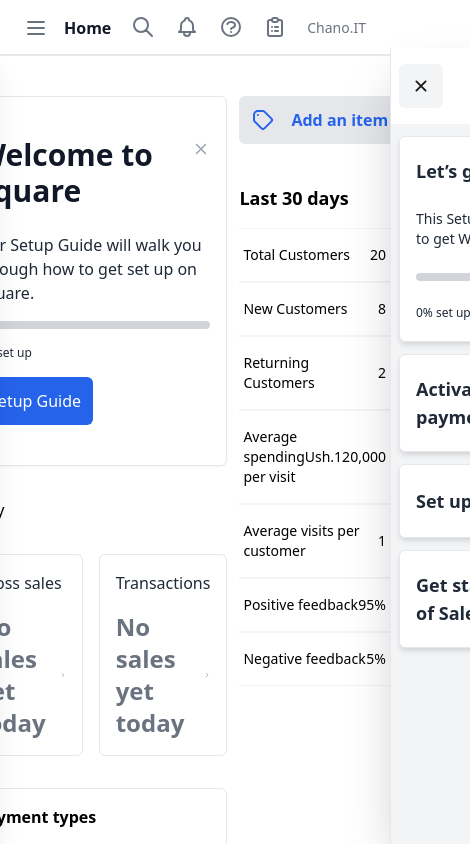
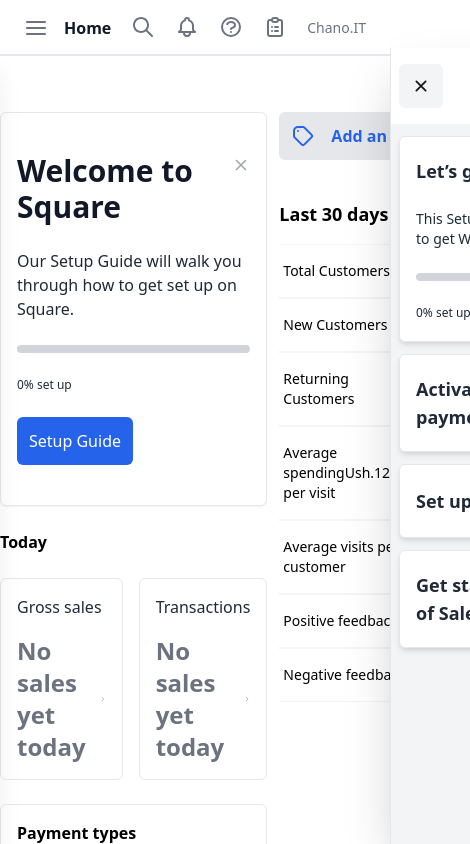
Before and after one commit to brian-chano/square-dashboard-clone, a Next.js app: page /dashboard in a window 390 px wide. Shown: the top 844 px of the page, 470 px wide, since content can reach past the window. Built offline with nearby package versions, Linux system fonts and the light colour scheme.

Commit message:
Fixes: Responsiveness at sm break point.
- Improved responsiveness at sm break point.
- Moved history items to constants.
- Wrapped header svgs in buttons.
- Renamed svg props for SetupGuide

```diff
--- a/components/Header.js
+++ b/components/Header.js
@@ -17,37 +17,31 @@
           className='flex space-x-4 cursor-pointer text-gray-500 hover:text-gray-900'
           onClick={() => setShowSideBar(!showSideBar)}
         >
-          <svg
-            xmlns='http://www.w3.org/2000/svg'
-            className='h-6 w-6'
+          <button>
+            <svg className='w-6 h-6' viewBox='0 0 24 24'>
+              <path
+                fillRule='evenodd'
+                clipRule='evenodd'
+                d='M2 6C2 5.44772 2.44772 5 3 5H21C21.5523 5 22 5.44772 22 6C22 6.55228 21.5523 7 21 7H3C2.44772 7 2 6.55228 2 6ZM2 12C2 11.4477 2.44772 11 3 11H21C21.5523 11 22 11.4477 22 12C22 12.5523 21.5523 13 21 13H3C2.44772 13 2 12.5523 2 12ZM3 17C2.44772 17 2 17.4477 2 18C2 18.5523 2.44772 19 3 19H21C21.5523 19 22 18.5523 22 18C22 17.4477 21.5523 17 21 17H3Z'
                 fill='currentColor'
-            viewBox='0 0 24 24'
-            stroke='currentColor'
-          >
-            <path
-              strokeLinecap='round'
-              strokeLinejoin='round'
-              strokeWidth='2'
-              d='M4 6h16M4 12h16M4 18h16'
               />
             </svg>
+          </button>
+
           <p className='font-semibold text-gray-900'>Home</p>
         </div>
         <div className='flex space-x-5 text-gray-500 cursor-pointer items-center'>
-          <svg
-            xmlns='http://www.w3.org/2000/svg'
-            className='h-6 w-6 hover:text-gray-900'
-            fill='none'
-            viewBox='0 0 24 24'
-            stroke='currentColor'
-          >
+          <button>
+            <svg className='w-6 h-6' viewBox='0 0 24 24'>
               <path
-              strokeLinecap='round'
-              strokeLinejoin='round'
-              strokeWidth='2'
-              d='M21 21l-6-6m2-5a7 7 0 11-14 0 7 7 0 0114 0z'
+                fillRule='evenodd'
+                clipRule='evenodd'
+                d='M10 2C5.58172 2 2 5.58172 2 10C2 14.4183 5.58172 18 10 18C11.8487 18 13.551 17.3729 14.9056 16.3199L20.2929 21.7071C20.6834 22.0976 21.3166 22.0976 21.7071 21.7071C22.0976 21.3166 22.0976 20.6834 21.7071 20.2929L16.3199 14.9056C17.3729 13.551 18 11.8487 18 10C18 5.58172 14.4183 2 10 2ZM4 10C4 6.68629 6.68629 4 10 4C13.3137 4 16 6.68629 16 10C16 13.3137 13.3137 16 10 16C6.68629 16 4 13.3137 4 10Z'
+                fill='currentColor'
               />
             </svg>
+          </button>
+          <button>
             <svg
               xmlns='http://www.w3.org/2000/svg'
               className='h-6 w-6 hover:text-gray-900'
@@ -62,6 +56,8 @@
                 d='M15 17h5l-1.405-1.405A2.032 2.032 0 0118 14.158V11a6.002 6.002 0 00-4-5.659V5a2 2 0 10-4 0v.341C7.67 6.165 6 8.388 6 11v3.159c0 .538-.214 1.055-.595 1.436L4 17h5m6 0v1a3 3 0 11-6 0v-1m6 0H9'
               />
             </svg>
+          </button>
+          <button>
             <svg
               xmlns='http://www.w3.org/2000/svg'
               className='h-6 w-6 hover:text-gray-900'
@@ -76,6 +72,8 @@
                 d='M8.228 9c.549-1.165 2.03-2 3.772-2 2.21 0 4 1.343 4 3 0 1.4-1.278 2.575-3.006 2.907-.542.104-.994.54-.994 1.093m0 3h.01M21 12a9 9 0 11-18 0 9 9 0 0118 0z'
               />
             </svg>
+          </button>
+          <button>
             <svg
               xmlns='http://www.w3.org/2000/svg'
               className='h-6 w-6 hover:text-gray-900'
@@ -91,6 +89,7 @@
                 d='M9 5H7a2 2 0 00-2 2v12a2 2 0 002 2h10a2 2 0 002-2V7a2 2 0 00-2-2h-2M9 5a2 2 0 002 2h2a2 2 0 002-2M9 5a2 2 0 012-2h2a2 2 0 012 2m-3 7h3m-3 4h3m-6-4h.01M9 16h.01'
               />
             </svg>
+          </button>
           <Menu
             as='div'
             className='relative inline-block text-left hover:text-gray-900'
--- a/components/SetupGuide.js
+++ b/components/SetupGuide.js
@@ -21,7 +21,7 @@
           className='bg-gray-100 px-4 py-4 rounded-md hover:bg-blue-100'
           onClick={() => setShowSetupGuide(!showSetupGuide)}
         >
-          <svg viewBox='1.5 1.5 13 13' class='w-3 h-3'>
+          <svg viewBox='1.5 1.5 13 13' className='w-3 h-3'>
             <path
               d='M3 3L13 13M13 3L3 13'
               stroke='black'
@@ -64,7 +64,7 @@
             </p>
 
             <svg viewBox='0 0 32 32' className='w-8 h-8 mr-4'>
-              <circle cx='16' cy='16' r='16' fill='black' fill-opacity='0.05' />
+              <circle cx='16' cy='16' r='16' fill='black' fillOpacity='0.05' />
               {showMoreActivateAccountPayments ? (
                 <path
                   d='M22 19L16 13L10 19'
@@ -126,7 +126,7 @@
           >
             <p className='text-lg font-bold w-72'>Set up your account</p>
             <svg viewBox='0 0 32 32' className='w-8 h-8 mr-4'>
-              <circle cx='16' cy='16' r='16' fill='black' fill-opacity='0.05' />
+              <circle cx='16' cy='16' r='16' fill='black' fillOpacity='0.05' />
 
               {showMoreSetupYourAccounts ? (
                 <path
@@ -201,7 +201,7 @@
             </p>
 
             <svg viewBox='0 0 32 32' className='w-8 h-8 mr-4'>
-              <circle cx='16' cy='16' r='16' fill='black' fill-opacity='0.05' />
+              <circle cx='16' cy='16' r='16' fill='black' fillOpacity='0.05' />
               {showMoreGetStartedWithSquarePOS ? (
                 <path
                   d='M22 19L16 13L10 19'
--- /dev/null
+++ b/constants/historyItems.js
@@ -0,0 +1,30 @@
+export const HISTORY_ITEMS = [
+  {
+    title: 'Total Customers',
+    value: 20,
+  },
+  {
+    title: 'New Customers',
+    value: 8,
+  },
+  {
+    title: 'Returning Customers',
+    value: 2,
+  },
+  {
+    title: 'Average spending per visit ',
+    value: 'Ush.120,000',
+  },
+  {
+    title: 'Average visits per customer',
+    value: 1,
+  },
+  {
+    title: 'Positive feedback',
+    value: '95%',
+  },
+  {
+    title: 'Negative feedback',
+    value: '5%',
+  },
+];
--- a/constants/index.js
+++ b/constants/index.js
@@ -1,3 +1,4 @@
 import { SIDE_BAR_ITEMS } from './sidebarItems';
+import { HISTORY_ITEMS } from './historyItems';
 
-export { SIDE_BAR_ITEMS };
+export { SIDE_BAR_ITEMS, HISTORY_ITEMS };
--- a/pages/dashboard/index.js
+++ b/pages/dashboard/index.js
@@ -1,4 +1,6 @@
 import Layout from '../../components/Layout';
+
+import { HISTORY_ITEMS } from '../../constants';
 
 const Card = ({ title, width, sales }) => {
   return (
@@ -58,41 +60,10 @@
   );
 };
 
-const HISTORY_ITEMS = [
-  {
-    title: 'Total Customers',
-    value: 20,
-  },
-  {
-    title: 'New Customers',
-    value: 8,
-  },
-  {
-    title: 'Returning Customers',
-    value: 2,
-  },
-  {
-    title: 'Average spending per visit ',
-    value: 'Ush.120,000',
-  },
-  {
-    title: 'Average visits per customer',
-    value: 1,
-  },
-  {
-    title: 'Positive feedback',
-    value: '95%',
-  },
-  {
-    title: 'Negative feedback',
-    value: '5%',
-  },
-];
-
 export default function Index() {
   return (
-    <div className='flex justify-center py-10 lg:space-x-12 sm:space-x-10 sm:mx-12 lg:mx-[27rem] relative top-auto left-auto mt-14'>
-      <div className='flex flex-col space-y-8 lg:w-[40rem] sm:w-3/4'>
+    <div className='flex relative lg:space-x-12 sm:space-x-10 lg:mx-[27rem] mt-28 sm:px-10'>
+      <div className='flex flex-col space-y-6 lg:w-[40rem] sm:w-[34rem]'>
         <div className='flex flex-col space-y-6 bg-white w-full rounded-md border shadow-sm py-10 px-4 text-gray-800'>
           <div className='flex justify-between'>
             <h1 className='text-3xl font-semibold text-gray-900'>
@@ -113,7 +84,7 @@
               />
             </svg>
           </div>
-          <div className='flex flex-col space-y-4 items-start'>
+          <div className='flex flex-col space-y-6 items-start'>
             <p>
               Our Setup Guide will walk you through how to get set up on Square.
             </p>
@@ -124,7 +95,7 @@
             </button>
           </div>
         </div>
-        <div>Today</div>
+        <div className='font-bold'>Today</div>
         <div className='flex justify-between space-x-4'>
           <Card title={'Gross sales'} width='w-1/2' />
           <Card title={'Transactions'} width='w-1/2' />
@@ -139,7 +110,7 @@
           <Card title={'Top categories by sales'} width='w-full' />
         </div>
       </div>
-      <div className='lg:w-[20rem] sm:w-[13rem] px-3'>
+      <div className='lg:w-[20rem] px-3'>
         <div className='flex space-x-4 bg-gray-200 rounded-md py-3 px-3 text-blue-600 font-semibold'>
           <svg
             xmlns='http://www.w3.org/2000/svg'
```
Lines whose indentation alone changed are shown as unchanged.
